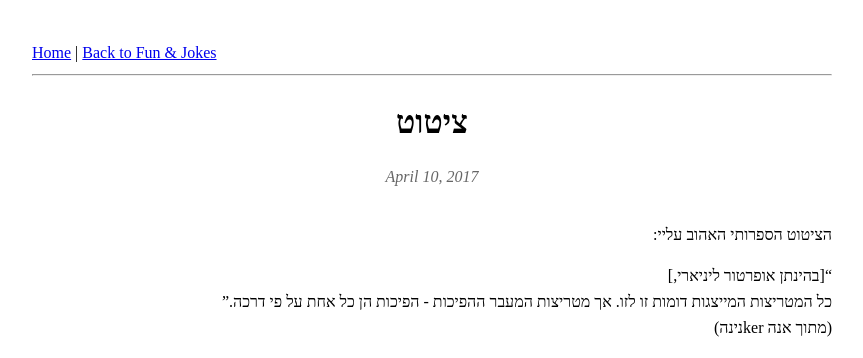
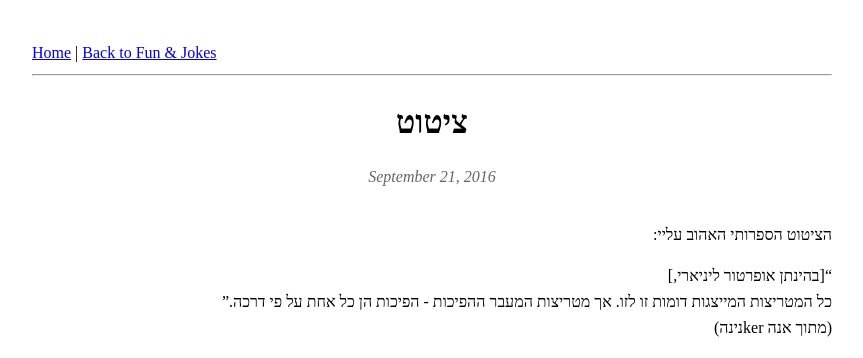
Before and after one commit to smitke6/smitke6.github.io, a Jekyll site: the page built from archive/he/2017-04-10-quote.md, in a window 1280 px wide. Shown: the top 358 px of the page, without its empty margins (208-1071 px from the left). Built offline with Jekyll 4.4.1, drawn with Linux system fonts in a browser that asks for light colours.

Commit message:
Update 2017-04-10-quote.md

```diff
--- a/archive/he/2017-04-10-quote.md
+++ b/archive/he/2017-04-10-quote.md
@@ -2,7 +2,7 @@
 layout: post
 category: joke
 title: "ציטוט"
-date: 2017-04-10
+date: 2016-09-21
 ---
 <div dir="rtl" lang="he" markdown="1">
   הציטוט הספרותי האהוב עליי:
```
